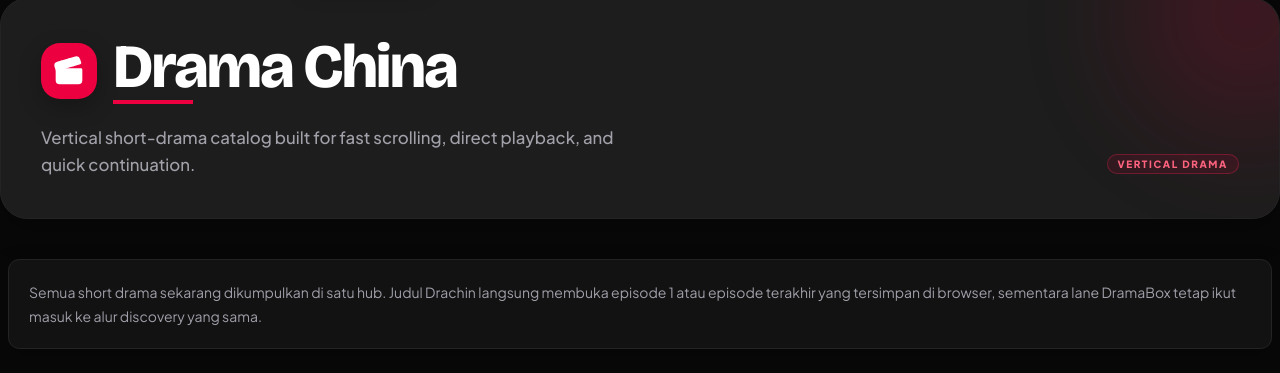
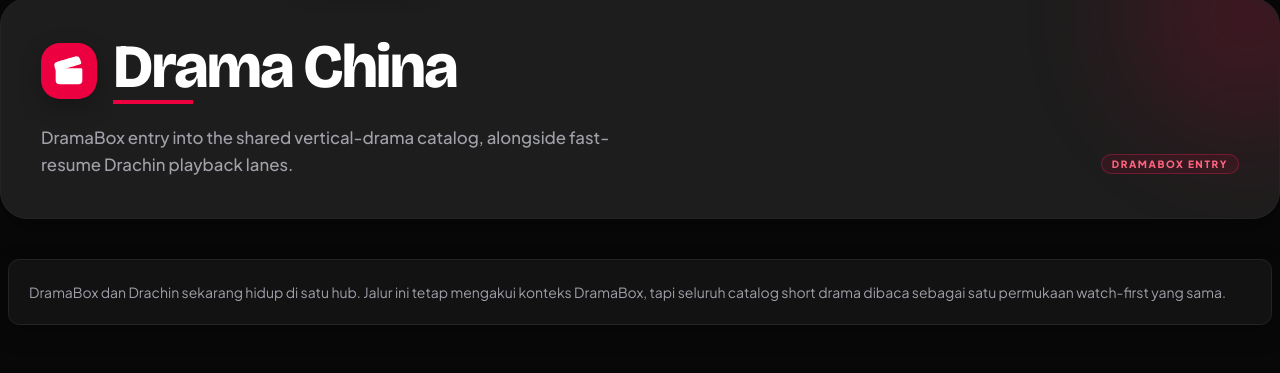
Before and after one commit to dwirijal/jawatch, a Next.js app: page /dramabox in a window 1280 px wide. Shown: the part 71-444 px from the top of the page. Built offline with nearby package versions, Linux system fonts and the light colour scheme; no server answers.

Commit message:
fix: preserve dramabox route context

```diff
--- a/src/app/drachin/DrachinPageClient.tsx
+++ b/src/app/drachin/DrachinPageClient.tsx
@@ -24,7 +24,11 @@
   trending: [],
 };
 
-export default function DrachinPageClient() {
+interface DrachinPageClientProps {
+  entry?: 'drachin' | 'dramabox';
+}
+
+export default function DrachinPageClient({ entry = 'drachin' }: DrachinPageClientProps) {
   const [drachinData, setDrachinData] = React.useState<DrachinHomeData>(EMPTY_HOME);
   const [dramaboxData, setDramaboxData] = React.useState<DramaboxHomeData>(EMPTY_DRAMABOX_HOME);
   const [loading, setLoading] = React.useState(true);
@@ -75,24 +79,33 @@
     setResumeReady(true);
   }, []);
 
+  const description =
+    entry === 'dramabox'
+      ? 'DramaBox entry into the shared vertical-drama catalog, alongside fast-resume Drachin playback lanes.'
+      : 'Vertical short-drama catalog built for fast scrolling, direct playback, and quick continuation.';
+
+  const introCopy =
+    entry === 'dramabox'
+      ? 'DramaBox dan Drachin sekarang hidup di satu hub. Jalur ini tetap mengakui konteks DramaBox, tapi seluruh catalog short drama dibaca sebagai satu permukaan watch-first yang sama.'
+      : 'Semua short drama sekarang dikumpulkan di satu hub. Judul Drachin langsung membuka episode 1 atau episode terakhir yang tersimpan di browser, sementara lane DramaBox tetap ikut masuk ke alur discovery yang sama.';
+
+  const badgeLabel = entry === 'dramabox' ? 'DramaBox Entry' : 'Vertical Drama';
+
   return (
     <div className="app-shell" data-theme="drama">
       <MediaHubHeader
         title="Drama China"
-        description="Vertical short-drama catalog built for fast scrolling, direct playback, and quick continuation."
+        description={description}
         icon={Clapperboard}
         theme="drama"
         containerClassName="app-container-wide"
       >
-        <Badge variant="drama">Vertical Drama</Badge>
+        <Badge variant="drama">{badgeLabel}</Badge>
       </MediaHubHeader>
 
       <main className="app-container-wide mt-8 space-y-10 sm:mt-10 md:space-y-12">
         <Paper tone="muted" shadow="sm" className="p-4 md:p-5">
-          <p className="text-sm leading-6 text-zinc-400">
-            Semua short drama sekarang dikumpulkan di satu hub. Judul Drachin langsung membuka episode 1 atau episode terakhir
-            yang tersimpan di browser, sementara lane DramaBox tetap ikut masuk ke alur discovery yang sama.
-          </p>
+          <p className="text-sm leading-6 text-zinc-400">{introCopy}</p>
         </Paper>
 
         <AdSection />
--- a/src/app/dramabox/DramaboxPageClient.tsx
+++ b/src/app/dramabox/DramaboxPageClient.tsx
@@ -3,5 +3,5 @@
 import DrachinPageClient from '../drachin/DrachinPageClient';
 
 export default function DramaboxPageClient() {
-  return <DrachinPageClient />;
+  return <DrachinPageClient entry="dramabox" />;
 }
--- a/src/app/dramabox/[bookId]/DramaboxDetailClient.tsx
+++ b/src/app/dramabox/[bookId]/DramaboxDetailClient.tsx
@@ -42,7 +42,7 @@
       <main className="app-container-wide app-section-stack py-6 md:py-8">
         <div className="flex items-center gap-3">
           <Button variant="outline" asChild>
-            <Link href="/drachin">Back to Drama China</Link>
+            <Link href="/dramabox">Back to DramaBox</Link>
           </Button>
         </div>
 
--- a/src/components/organisms/Footer.tsx
+++ b/src/components/organisms/Footer.tsx
@@ -4,6 +4,7 @@
   const navLinks = [
     { href: '/anime', label: 'Anime' },
     { href: '/drachin', label: 'Drama China' },
+    { href: '/dramabox', label: 'DramaBox' },
     { href: '/manga', label: 'Manga' },
     { href: '/manhwa', label: 'Manhwa' },
     { href: '/manhua', label: 'Manhua' },
--- a/src/lib/navigation.ts
+++ b/src/lib/navigation.ts
@@ -41,7 +41,8 @@
     { label: 'Film', href: '/movies', description: 'Movies and watch pages.' },
     { label: 'Anime', href: '/anime', description: 'Anime discovery and episodes.' },
     { label: 'Donghua', href: '/donghua', description: 'Chinese animation hub.' },
-    { label: 'Drama China', href: '/drachin', description: 'Vertical short-drama hub.' },
+    { label: 'Drama China', href: '/drachin', description: 'Unified vertical short-drama hub.' },
+    { label: 'DramaBox', href: '/dramabox', description: 'DramaBox entry into the shared drama hub.' },
   ],
 };
 
```
